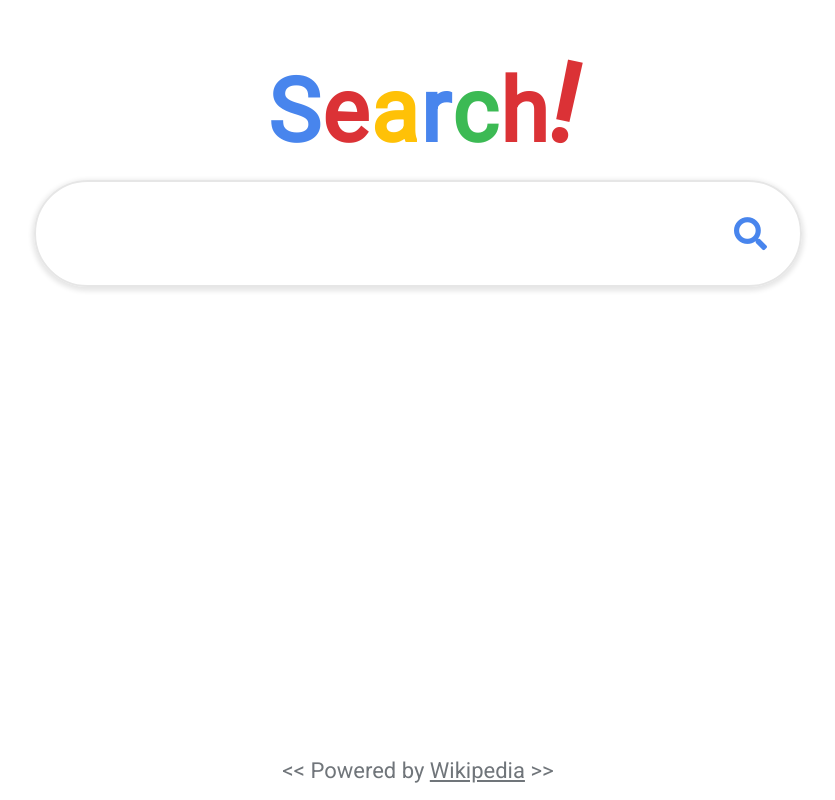
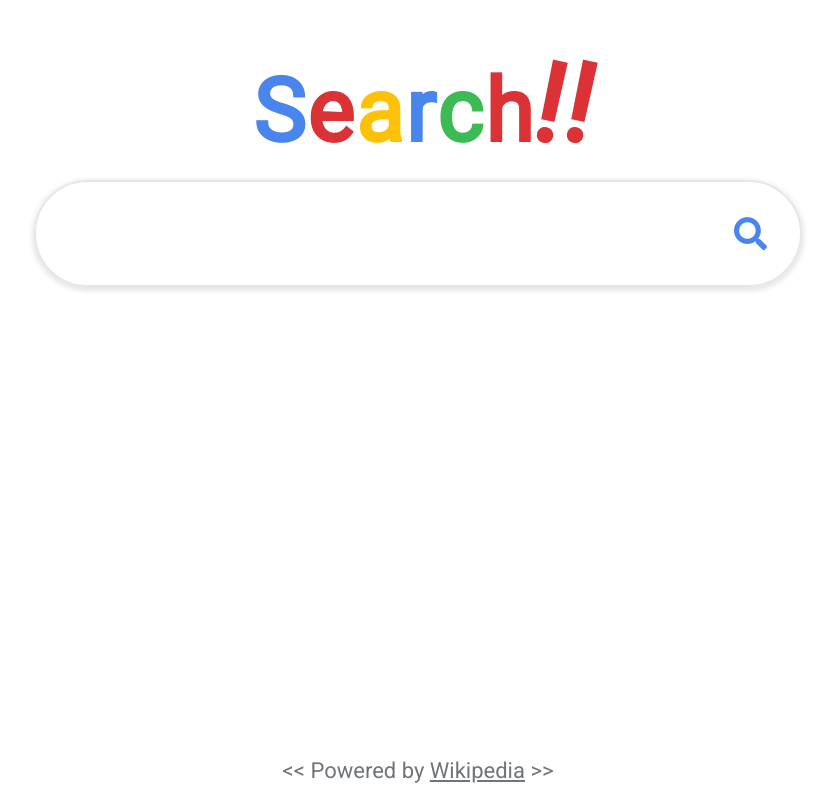
Before and after one commit to Ademrobert/Wikipedia-Search-Engine, a plain HTML site: page index.html in a window 1280 px wide. Shown: the whole page, without its empty margins (222-1057 px from the left). Drawn offline with Linux system fonts and the light colour scheme.

Commit message:
Update index.html

```diff
--- a/index.html
+++ b/index.html
@@ -22,6 +22,7 @@
                 <span class="blue">r</span>
                 <span class="green">c</span>
                 <span class="red">h</span>
+                <span class="red exclaim">!</span>
                 <span class="red exclaim">!</span>
             </div>
             <form id="searchBar" class="searchBar" role="search">
```
